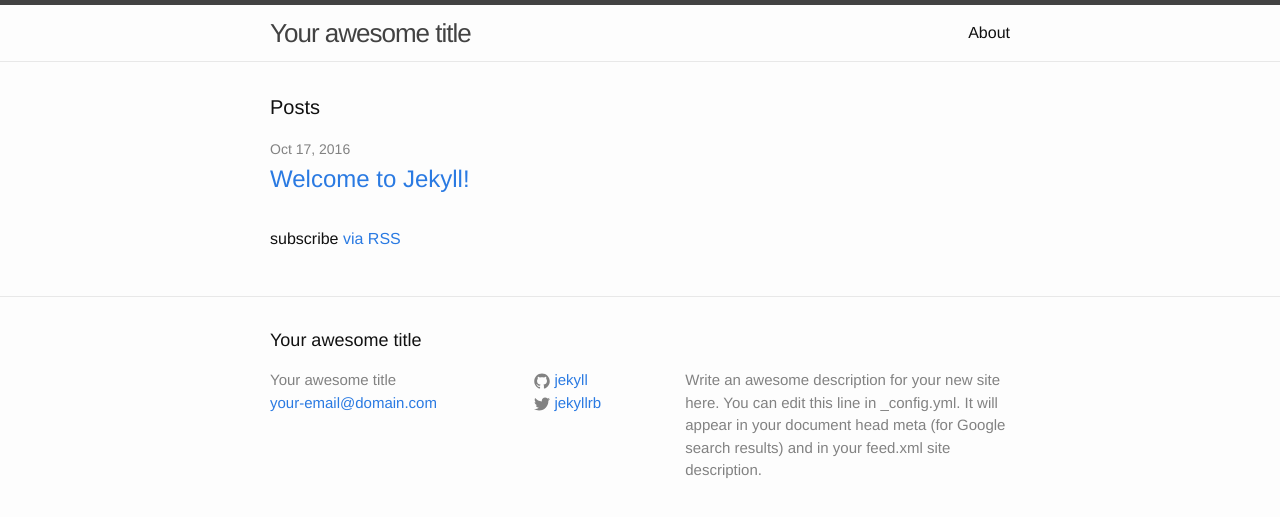
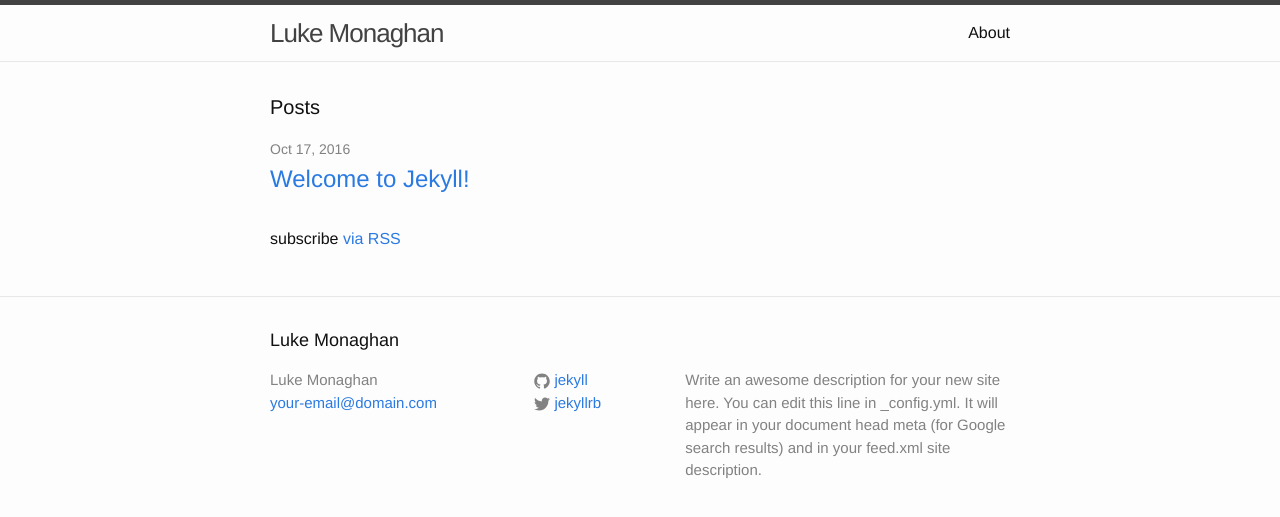
Before and after one commit to PHironaka/LM, a Jekyll site: the page built from index.html, in a window 1280 px wide. Shown: the top 517 px of the page. Built offline with Jekyll 4.4.1, drawn with Linux system fonts in a browser that asks for light colours.

Commit message:
Updated Config

```diff
--- a/_config.yml
+++ b/_config.yml
@@ -1,5 +1,5 @@
 ---
-title: Your awesome title
+title: Luke Monaghan
 timezone: UTC
 collections:
   posts:
@@ -14,7 +14,7 @@ description: 'Write an awesome description for your new site here. You can edit
   results) and in your feed.xml site description.
 
 '
-baseurl: ''
+baseurl:
 url: http://yourdomain.com
 twitter_username: jekyllrb
 github_username: jekyll
```
